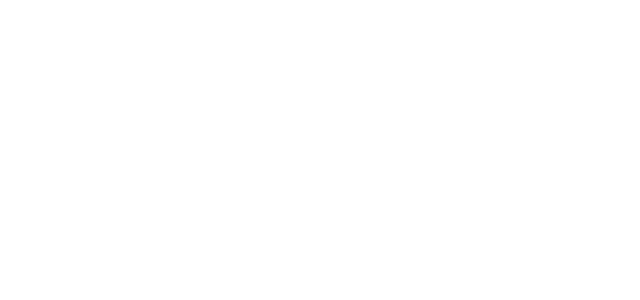
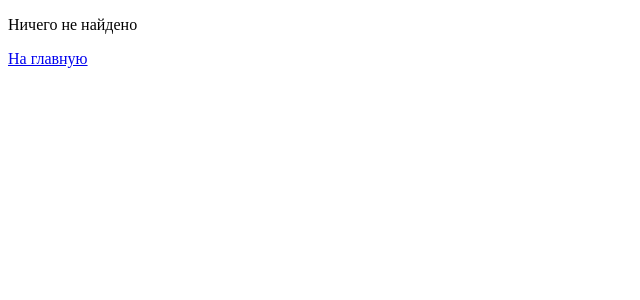
Before and after one commit to tsyay/task-reminder-frontend, an Angular app: page /404 in a window 1280 px wide. Before the commit this address led to /. Shown: the top 300 px of the page, without its empty margins (0-640 px from the left). Built offline with nearby package versions, Linux system fonts and the light colour scheme.

Commit message:
feat: add 404 page and routing for not found

```diff
--- a/src/app/features/reminder/view-reminder/ui/reminder-viewer.component.ts
+++ b/src/app/features/reminder/view-reminder/ui/reminder-viewer.component.ts
@@ -1,6 +1,6 @@
 import { CommonModule } from '@angular/common';
 import { Component, OnInit } from '@angular/core';
-import { ActivatedRoute, RouterModule } from '@angular/router';
+import { ActivatedRoute, Router, RouterModule } from '@angular/router';
 import { Reminder } from '../../../../entities/reminder/model/reminder.model';
 import { ReminderApi } from '../../../../entities/reminder/api/reminder.api';
 
@@ -17,11 +17,16 @@ export class ReminderViewerComponent implements OnInit {
 
   constructor(
     private readonly reminderApi: ReminderApi,
-    private readonly route: ActivatedRoute
+    private readonly route: ActivatedRoute,
+    private readonly router: Router
   ) {}
 
   ngOnInit(): void {
     const idParam = this.route.snapshot.paramMap.get('id');
+    if (idParam === null || isNaN(Number(idParam))) {
+      this.router.navigate(['/404']);
+      return;
+    }
     this.reminderId = Number(idParam);
     this.loadReminder(this.reminderId);
   }
@@ -32,9 +37,11 @@ export class ReminderViewerComponent implements OnInit {
         this.reminder = data;
       },
       error: (err) => {
-      console.error('Ошибка при загрузке напоминания', err);
-      this.isLoading = false;
-    },
+        console.error('Ошибка при загрузке напоминания', err);
+        this.isLoading = false;
+        this.router.navigate(['/404']);
+        return;
+      },
     });
   }
 }
--- /dev/null
+++ b/src/app/pages/not-found-page/ui/not-found-page.component.html
@@ -0,0 +1,2 @@
+<p>Ничего не найдено</p>
+<a routerLink="/reminders">На главную</a>
```
Also changed, not shown: src/app/app.routes.ts (+9 -0 lines), src/app/pages/not-found-page/ui/not-found-page.component.ts (added, +11 -0 lines).
